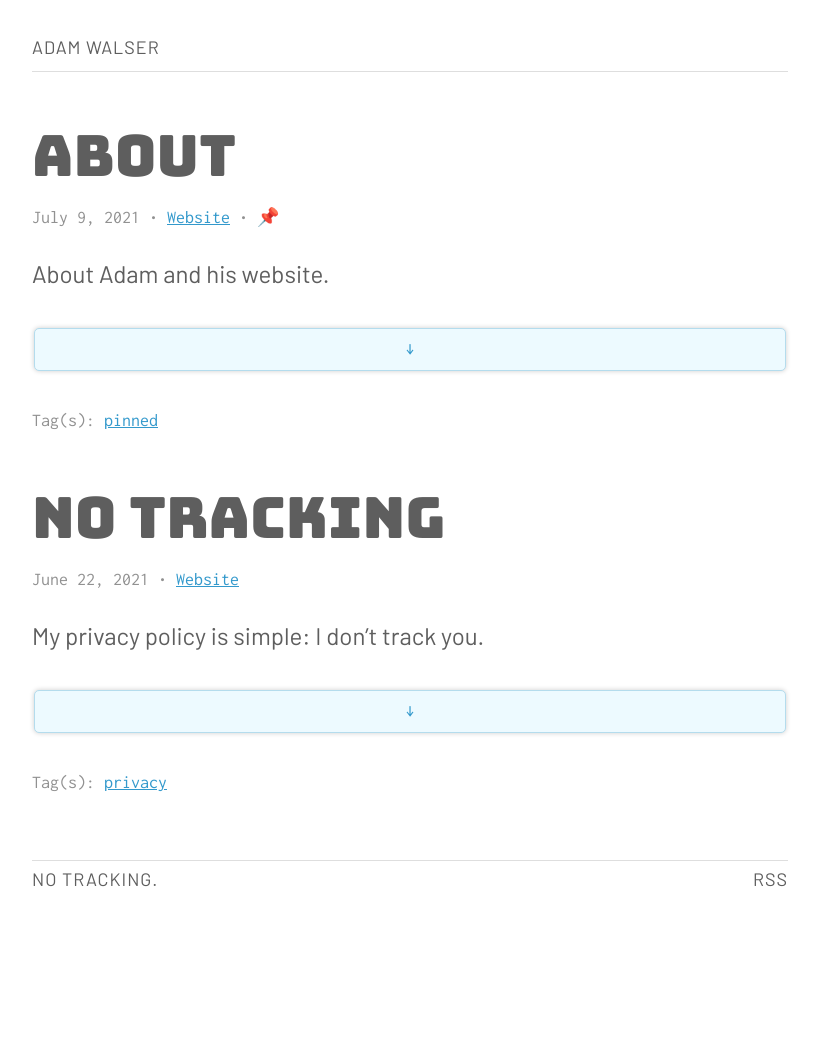
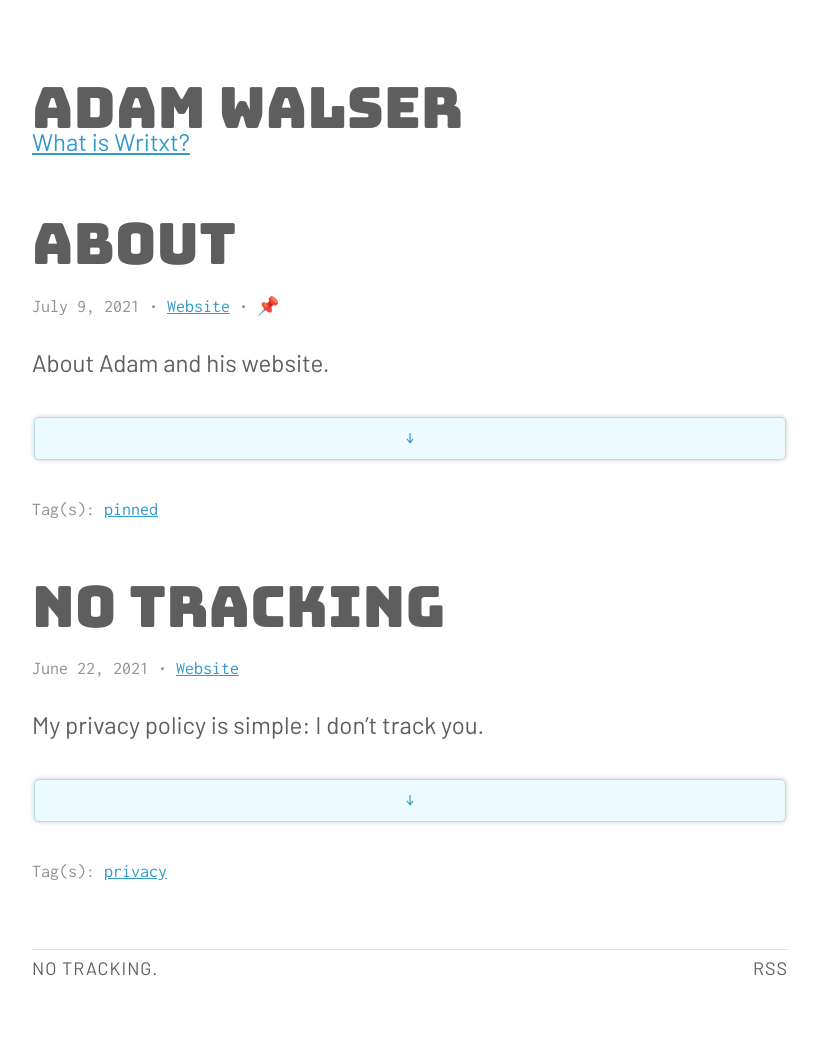
Before and after one commit to ajpwalser/ajpwalser.github.io, a Jekyll site: the page built from index.html, in a window 1280 px wide. Shown: the whole page, without its empty margins (230-1049 px from the left). Built offline with Jekyll 4.4.1, drawn with Linux system fonts in a browser that asks for light colours; the list of posts is cut into pages by our own code; before the commit the page ends 951 px from its top, so only the background shows below that.

Commit message:
Update default.html

```diff
--- a/_layouts/default.html
+++ b/_layouts/default.html
@@ -15,10 +15,15 @@
 </head>
 <body>
    <div class="container">
-   <header>
-      <h1 class="header"><a href="{{ site.baseurl | prepend: site.url }}/">{{ site.title }}</a></h1>
-      <hr>
-   </header>
+  <header role="banner">
+    <h2>
+    <a href="{{ site.baseurl | prepend: site.url }}/">{{ site.title }}</a>
+    <br><small>{{ site.tagline }}</small>
+    </h2>
+    <nav>
+        <a href="https://writxt.fun">What is Writxt?</a>
+    </nav>
+</header>
    <main aria-label="Content" role="main">
       {{ content }}
    </main>
```
